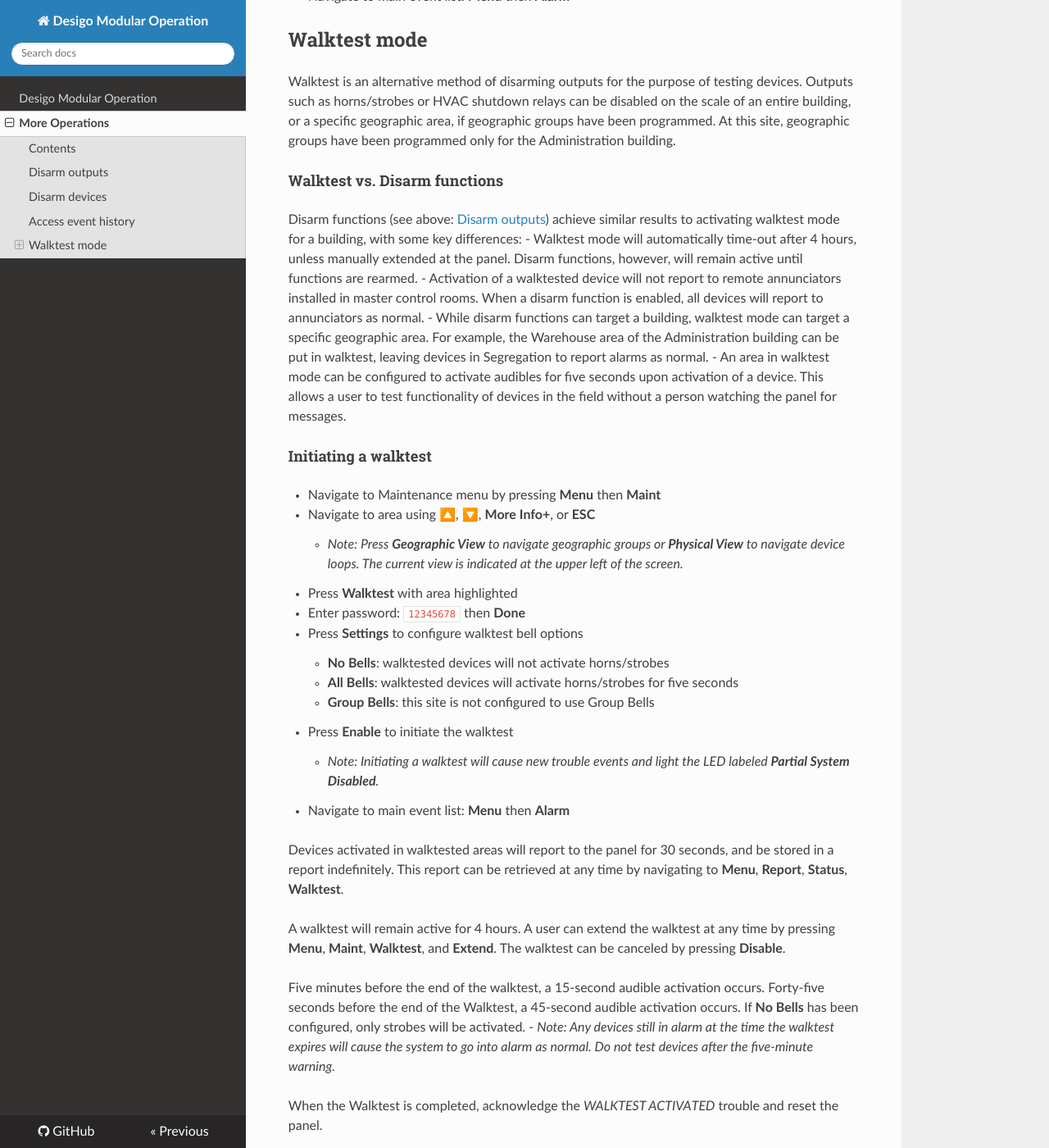
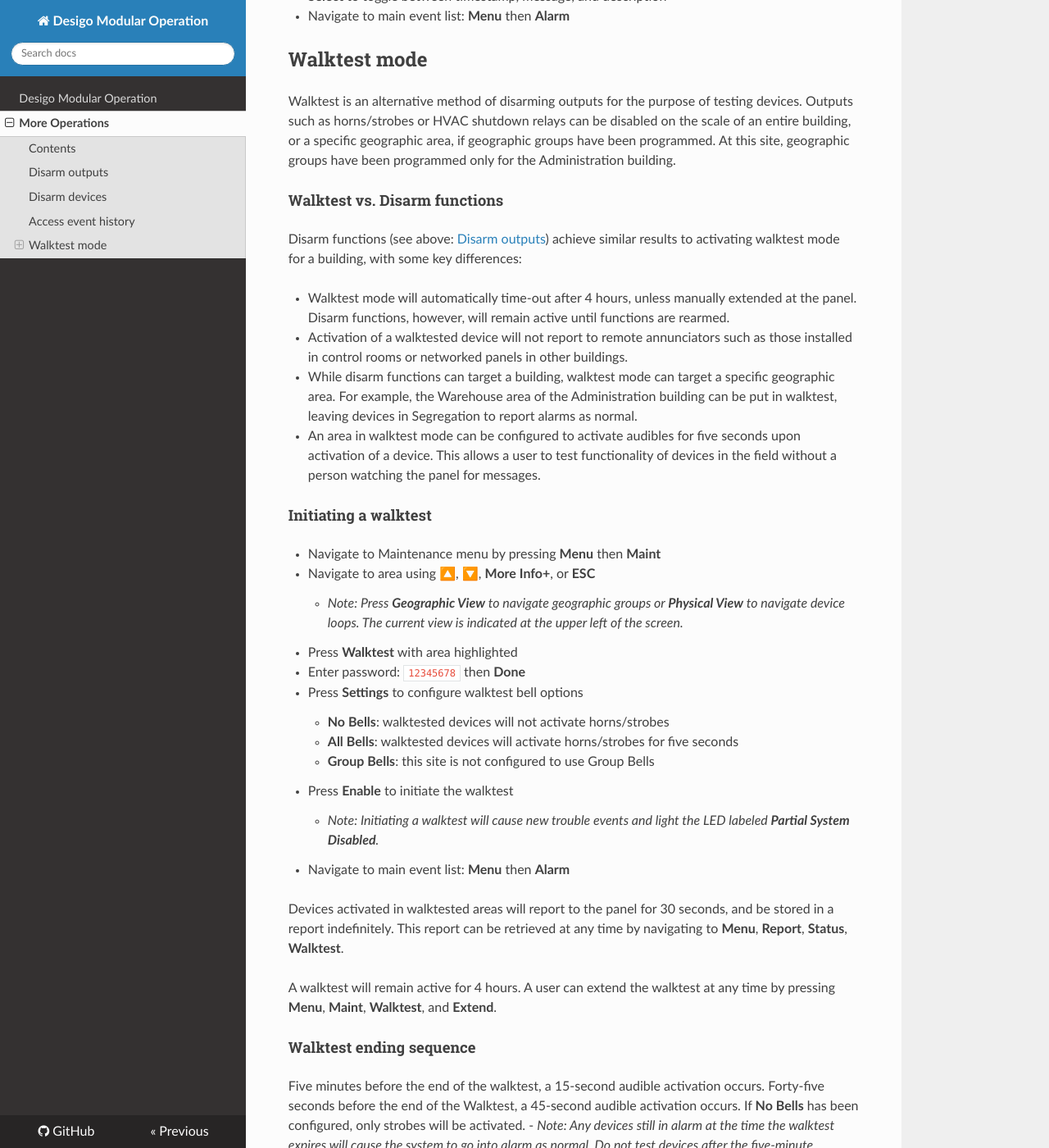
Before and after one commit to brettennis/desigo-modular, an MkDocs documentation site: the page built from docs/operations.md, in a window 1280 px wide and 1400 px high, scrolled down 1449 px. Shown: the whole window at 82% size. Built offline with MkDocs 1.6.1, drawn with Linux system fonts in a browser that asks for light colours; nearby versions of some CDN libraries; some of the changed text lies outside the part shown.

Commit message:
edits to walktest section

```diff
--- a/docs/operations.md
+++ b/docs/operations.md
@@ -50,8 +51,9 @@
 #### Walktest vs. Disarm functions
 
 Disarm functions (see above: [Disarm outputs](#disarm-outputs)) achieve similar results to activating walktest mode for a building, with some key differences:
+
 - Walktest mode will automatically time-out after 4 hours, unless manually extended at the panel. Disarm functions, however, will remain active until functions are rearmed.
-- Activation of a walktested device will not report to remote annunciators installed in master control rooms. When a disarm function is enabled, all devices will report to annunciators as normal.
+- Activation of a walktested device will not report to remote annunciators such as those installed in control rooms or networked panels in other buildings.
 - While disarm functions can target a building, walktest mode can target a specific geographic area. For example, the Warehouse area of the Administration building can be put in walktest, leaving devices in Segregation to report alarms as normal.
 - An area in walktest mode can be configured to activate audibles for five seconds upon activation of a device. This allows a user to test functionality of devices in the field without a person watching the panel for messages.
 
@@ -72,9 +74,11 @@
 
 Devices activated in walktested areas will report to the panel for 30 seconds, and be stored in a report indefinitely. This report can be retrieved at any time by navigating to **Menu**, **Report**, **Status**, **Walktest**.
 
-A walktest will remain active for 4 hours. A user can extend the walktest at any time by pressing **Menu**, **Maint**, **Walktest**, and **Extend**. The walktest can be canceled by pressing **Disable**.
+A walktest will remain active for 4 hours. A user can extend the walktest at any time by pressing **Menu**, **Maint**, **Walktest**, and **Extend**.
+
+#### Walktest ending sequence
 
 Five minutes before the end of the walktest, a 15-second audible activation occurs. Forty-five seconds before the end of the Walktest, a 45-second audible activation occurs. If **No Bells** has been configured, only strobes will be activated.
     - _Note: Any devices still in alarm at the time the walktest expires will cause the system to go into alarm as normal. Do not test devices after the five-minute warning._
 
-When the Walktest is completed, acknowledge the _WALKTEST ACTIVATED_ trouble and reset the panel.
+A walktest can be canceled prematurely by pressing **Menu**, **Maint**, **Walktest**, and **Disable**. When the walktest is completed, acknowledge the WALKTEST ACTIVATED trouble and reset the panel.
```
Also changed, not shown: other parts of docs/operations.md (+1 -0 lines).
